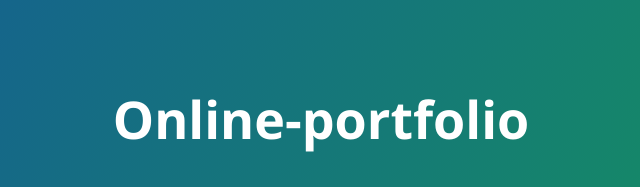
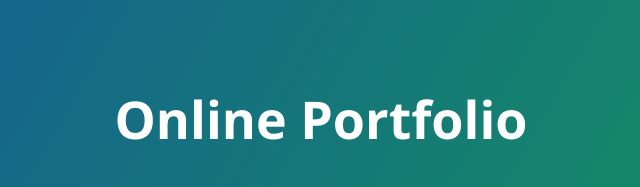
Before and after one commit to Elias222/online-portfolio, a plain HTML site: page index.html in a window 1280 px wide. Shown: the top 187 px of the page, 319-959 px from the left. Drawn offline with nearby package versions, Linux system fonts and the light colour scheme.

Commit message:
Update index.html

```diff
--- a/index.html
+++ b/index.html
@@ -11,7 +11,7 @@
   </head>
   <body>
     <section class="page-header">
-      <h1 class="project-name">Online-portfolio</h1>
+      <h1 class="project-name">Online Portfolio</h1>
       <h2 class="project-tagline"></h2>
       <a href="https://github.com/Elias222/online-portfolio" class="btn">View on GitHub</a>
       <a href="https://github.com/Elias222/online-portfolio/zipball/master" class="btn">Download .zip</a>
```
